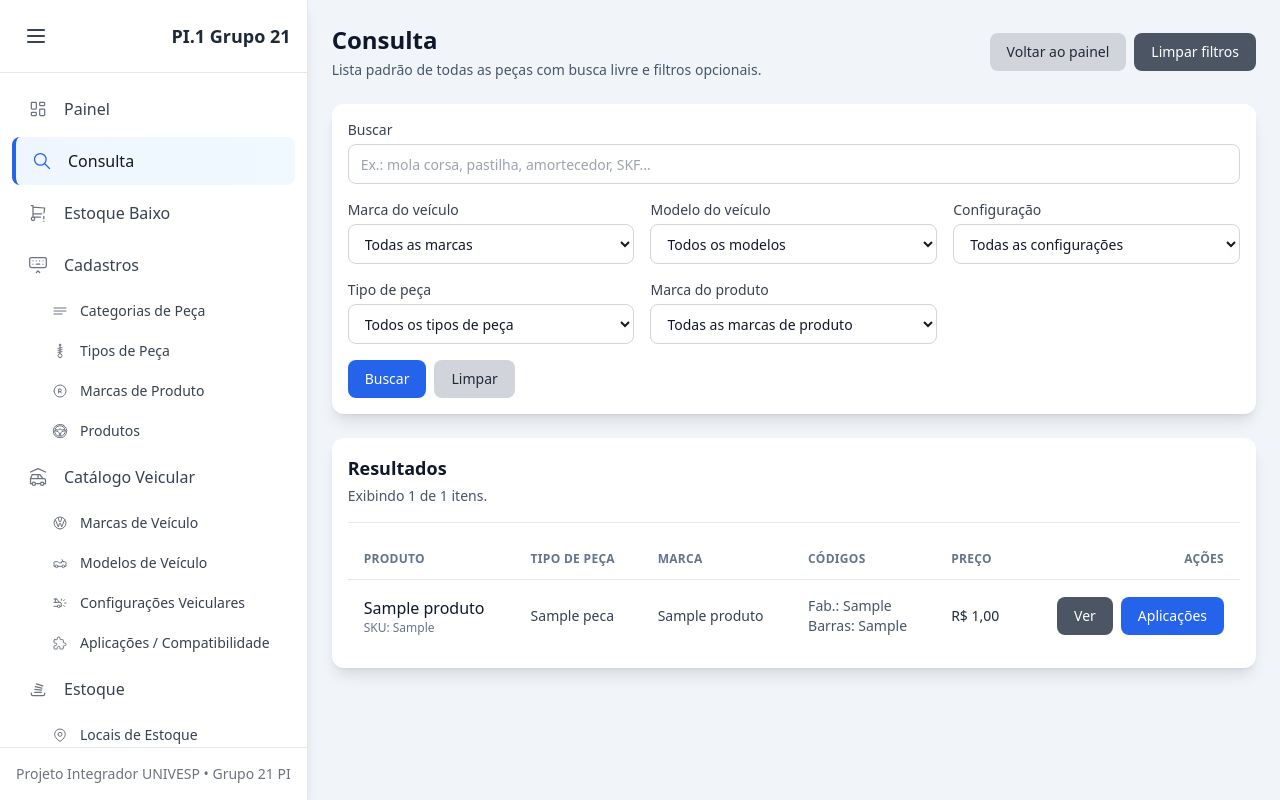
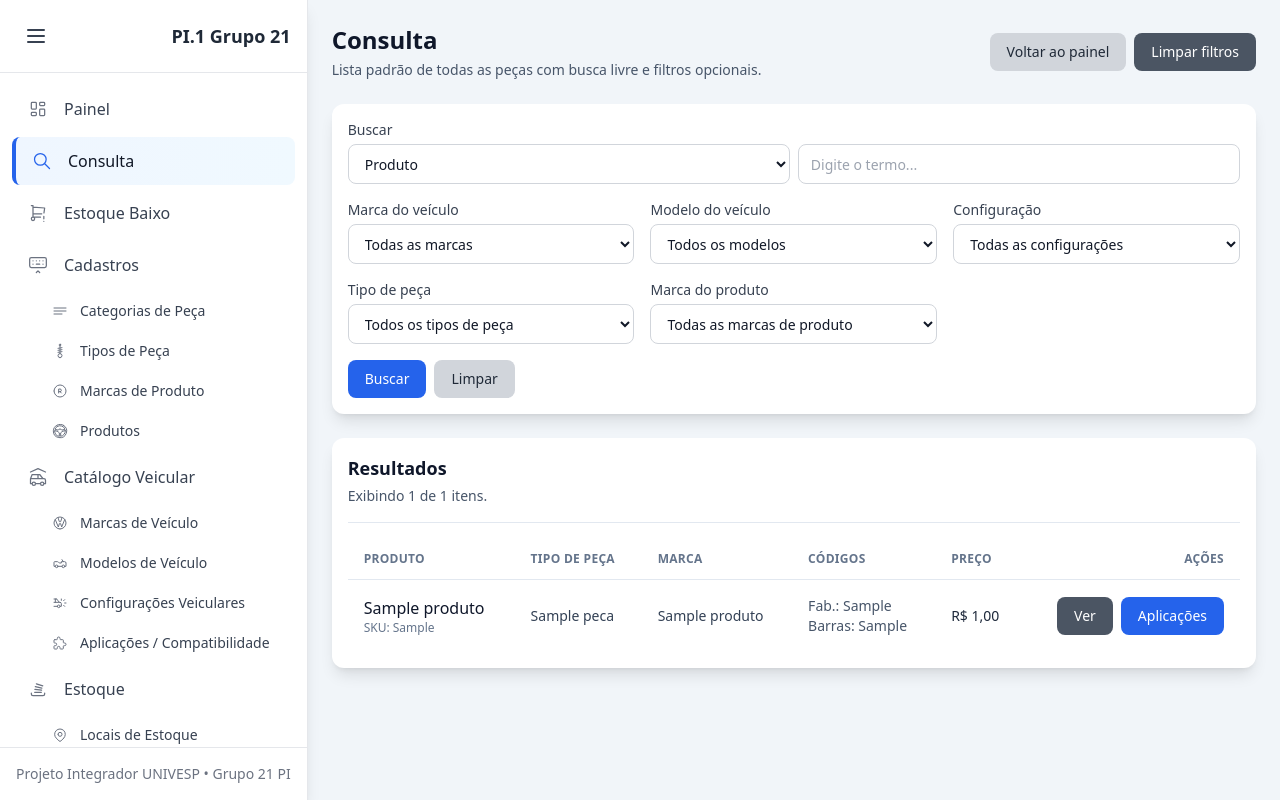
Before and after one commit to policarpofelipe/pi1-univesp, a PHP site: page /consulta_veiculo.php in a window 1280 px wide. Run offline with PHP 8.4, Linux system fonts and the light colour scheme; the visitor is signed in with stand-in values (Sample User, id 1); tables that the repository leaves empty hold one stand-in row (values such as "Sample post"); some libraries are stand-ins or nearby versions.

Commit message:
Ajuste de fluxo e integração de páginas e layout

```diff
--- a/consulta_veiculo.php
+++ b/consulta_veiculo.php
@@ -229,31 +229,30 @@ function montarFiltrosBase(array $entrada): array
     return [$where, $params];
 }
 
-function montarFiltroBusca(string $termoBusca, array &$params, array &$where, bool $incluirDescricao = false): void
+function mapearCampoBusca(string $campo): string
 {
-    $termos = preg_split('/\s+/', $termoBusca) ?: [];
-    $i = 0;
-    foreach ($termos as $termo) {
-        $termo = trim($termo);
-        if ($termo === '') {
-            continue;
-        }
-        $i++;
-        $param = ':termo_' . $i;
-        $campos = [
-            "p.nome_comercial LIKE {$param}",
-            "p.sku_interno LIKE {$param}",
-            "p.codigo_fabricante LIKE {$param}",
-            "p.codigo_barras LIKE {$param}",
-            "tp.nome LIKE {$param}",
-            "mp.nome LIKE {$param}",
-        ];
-        if ($incluirDescricao) {
-            $campos[] = "p.descricao LIKE {$param}";
-        }
-        $where[] = '(' . implode(' OR ', $campos) . ')';
-        $params[$param] = ['%' . $termo . '%', PDO::PARAM_STR];
+    $mapa = [
+        'produto' => 'p.nome_comercial',
+        'sku' => 'p.sku_interno',
+        'codigo_fabricante' => 'p.codigo_fabricante',
+        'codigo_barras' => 'p.codigo_barras',
+        'tipo_peca' => 'tp.nome',
+        'marca_produto' => 'mp.nome',
+    ];
+    return $mapa[$campo] ?? $mapa['produto'];
+}
+
+function montarFiltroBusca(string $termoBusca, string $campoBusca, array &$params, array &$where): void
+{
+    $termoBusca = trim($termoBusca);
+    if ($termoBusca === '') {
+        return;
     }
+
+    $campoSql = mapearCampoBusca($campoBusca);
+    $param = ':termo_busca';
+    $where[] = "{$campoSql} LIKE {$param}";
+    $params[$param] = ['%' . $termoBusca . '%', PDO::PARAM_STR];
 }
 
 function montarFiltroVeicular(array $entrada, array &$params, array &$where, bool $schemaVeicularOk): void
@@ -356,6 +355,7 @@ function buscarListaProdutos(PDO $pdo, string $whereSql, array $params, int $lim
 
 $estado = [
     'q' => trim((string)($_GET['q'] ?? '')),
+    'campo_busca' => trim((string)($_GET['campo_busca'] ?? 'produto')),
     'marca_veiculo_id' => max(0, (int)($_GET['marca_veiculo_id'] ?? 0)),
     'modelo_veiculo_id' => max(0, (int)($_GET['modelo_veiculo_id'] ?? 0)),
     'veiculo_configuracao_id' => max(0, (int)($_GET['veiculo_configuracao_id'] ?? 0)),
@@ -375,10 +375,8 @@ $filtros = carregarOpcoesFiltros($pdo, $estado);
 $opcoes = $filtros['opcoes'];
 $avisos = array_merge($avisos, $filtros['avisos']);
 $schemaVeicularOk = (bool)$filtros['schema_veicular_ok'];
-$colunaDescricaoExiste = colunaExiste($pdo, 'produtos', 'descricao');
-
 [$where, $params] = montarFiltrosBase($estado);
-montarFiltroBusca($estado['q'], $params, $where, $colunaDescricaoExiste);
+montarFiltroBusca($estado['q'], $estado['campo_busca'], $params, $where);
 montarFiltroVeicular($estado, $params, $where, $schemaVeicularOk);
 $whereSql = implode(' AND ', $where);
 
@@ -404,6 +402,7 @@ if ($erro === '') {
 
 $baseParams = [
     'q' => $estado['q'],
+    'campo_busca' => $estado['campo_busca'],
     'marca_veiculo_id' => $estado['marca_veiculo_id'] > 0 ? (string)$estado['marca_veiculo_id'] : '',
     'modelo_veiculo_id' => $estado['modelo_veiculo_id'] > 0 ? (string)$estado['modelo_veiculo_id'] : '',
     'veiculo_configuracao_id' => $estado['veiculo_configuracao_id'] > 0 ? (string)$estado['veiculo_configuracao_id'] : '',
@@ -453,10 +452,20 @@ $baseParams = [
                 <form method="GET" class="grid grid-cols-1 gap-4 md:grid-cols-3">
                     <div class="md:col-span-3">
                         <label for="q" class="<?= classe_label() ?>">Buscar</label>
-                        <?= input_texto('q', $estado['q'], [
-                            'id' => 'q',
-                            'placeholder' => 'Ex.: mola corsa, pastilha, amortecedor, SKF...'
-                        ]) ?>
+                        <div class="flex gap-2">
+                            <?= select_padrao('campo_busca', [
+                                'produto' => 'Produto',
+                                'sku' => 'SKU',
+                                'codigo_fabricante' => 'Código fabricante',
+                                'codigo_barras' => 'Código de barras',
+                                'tipo_peca' => 'Tipo de peça',
+                                'marca_produto' => 'Marca do produto',
+                            ], $estado['campo_busca'], ['id' => 'campo_busca']) ?>
+                            <?= input_texto('q', $estado['q'], [
+                                'id' => 'q',
+                                'placeholder' => 'Digite o termo...'
+                            ]) ?>
+                        </div>
                     </div>
 
                     <div>
```
